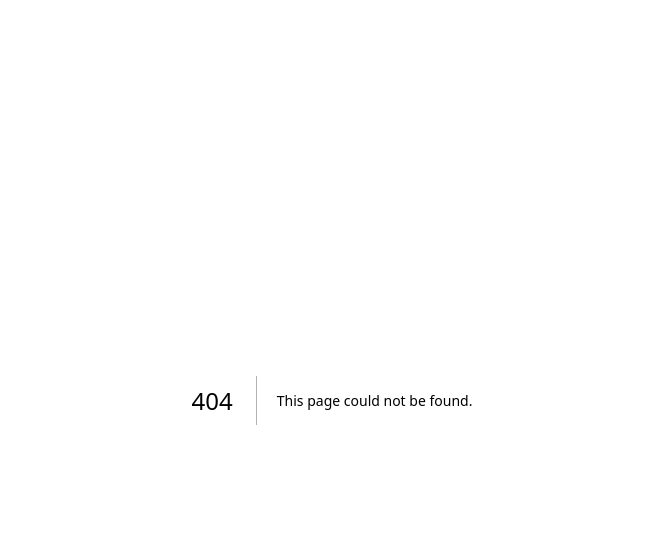
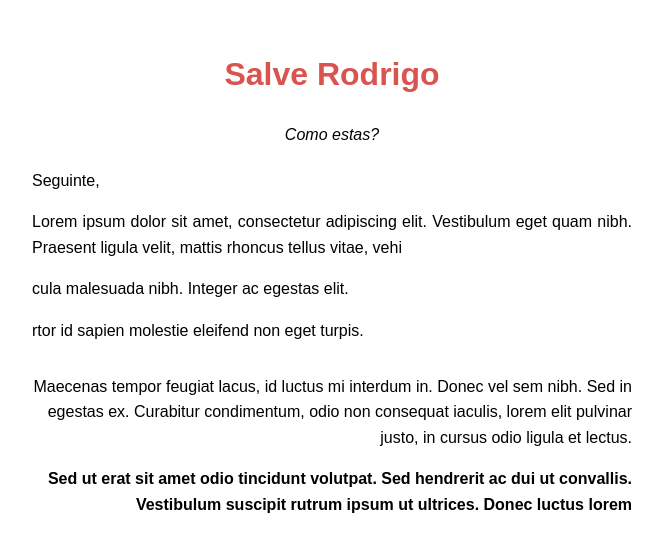
Before and after one commit to igorbatista01/clone-tabnews.com.br, a Next.js app: page /salves/rodrigo in a window 1280 px wide. Before the commit this address had no page. Shown: the top 552 px of the page, without its empty margins (308-971 px from the left). Built offline with nearby package versions, Linux system fonts and the light colour scheme.

Commit message:
Feature: Salves

```diff
--- /dev/null
+++ b/pages/salves/rodrigo.js
@@ -0,0 +1,30 @@
+function Rodrigo() {
+    return (
+        <div style={{ maxWidth: "600px", margin: "auto", padding: "20px", fontFamily: "Arial, sans-serif", lineHeight: "1.6", textAlign: "justify" }}>
+            <header style={{ textAlign: "center", marginBottom: "20px" }}>
+                <h1 style={{ color: "#d9534f" }}>Salve Rodrigo</h1>
+                <p><em>Como estas?</em></p>
+            </header>
+
+            <section>
+                <p>Seguinte,</p>
+                <p>
+                Lorem ipsum dolor sit amet, consectetur adipiscing elit. Vestibulum eget quam nibh. Praesent ligula velit, mattis rhoncus tellus vitae, vehi
+                </p>
+                <p>
+                cula malesuada nibh. Integer ac egestas elit.
+                </p>
+                <p>
+                rtor id sapien molestie eleifend non eget turpis.
+                </p>
+            </section>
+
+            <footer style={{ textAlign: "right", marginTop: "30px" }}>
+                <p>Maecenas tempor feugiat lacus, id luctus mi interdum in. Donec vel sem nibh. Sed in egestas ex. Curabitur condimentum, odio non consequat iaculis, lorem elit pulvinar justo, in cursus odio ligula et lectus.</p>
+                <p><strong> Sed ut erat sit amet odio tincidunt volutpat. Sed hendrerit ac dui ut convallis. Vestibulum suscipit rutrum ipsum ut ultrices. Donec luctus lorem</strong></p>
+            </footer>
+        </div>
+    );
+}
+
+export default Rodrigo;
```
